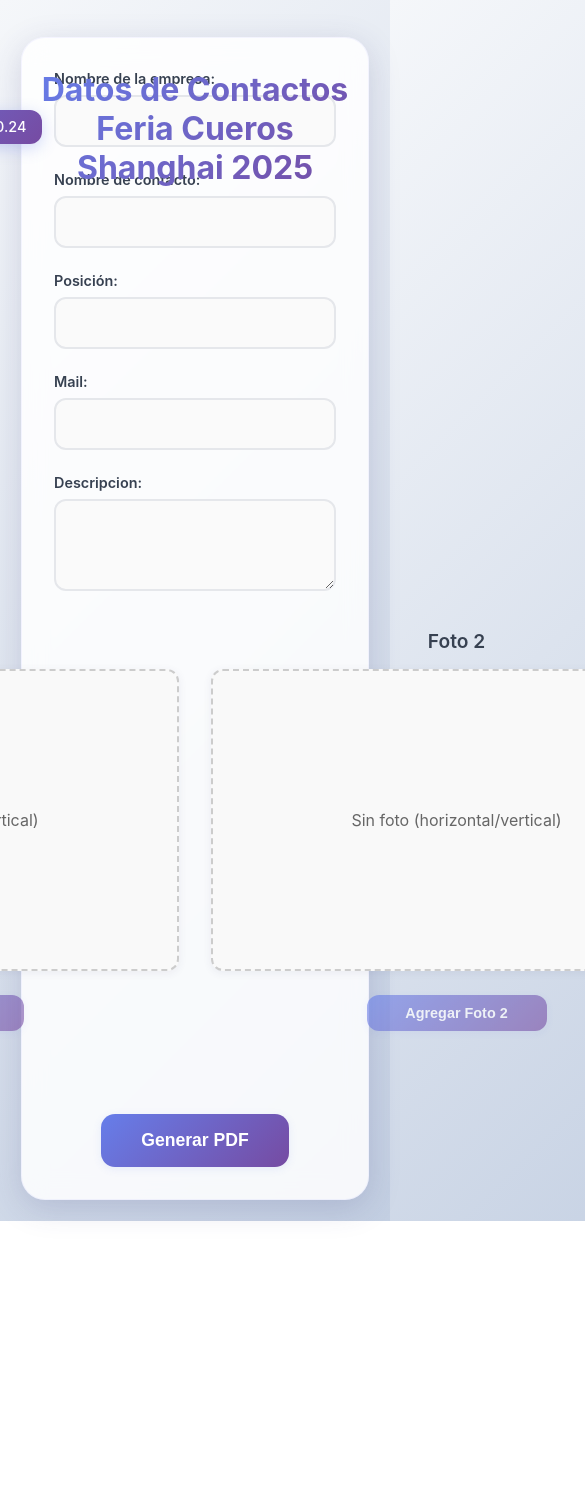
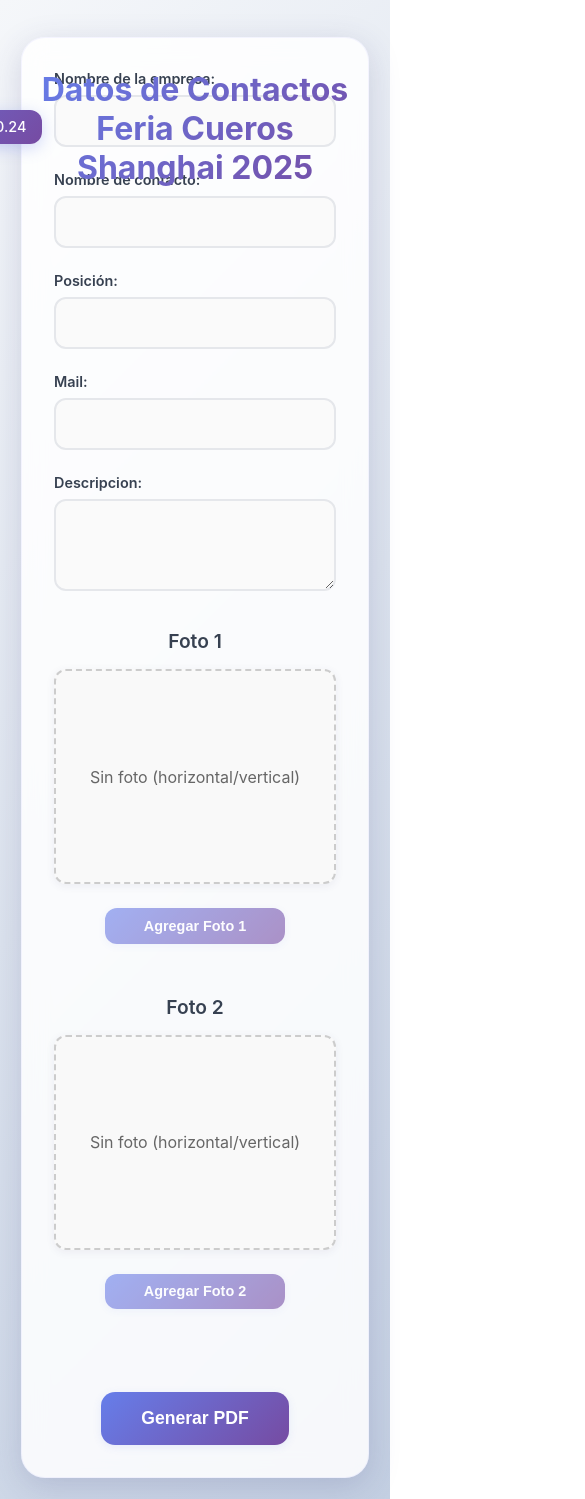
Before and after one commit to ClaudioVilas/Tarjetas-personales, a React (Vite) app in the folder front-cuaderno-feria/: page / in a window 390 px wide. Shown: the top 1499 px of the page, 585 px wide, since content can reach past the window. Before the commit the page ends 1221 px from the top, so only its background shows below. Built offline with nearby package versions, Linux system fonts and the light colour scheme; no server answers.

Commit message:
Fix: Contenedores de fotos ahora ocupan toda la anchura disponible
- Cambio justify-content de center a space-between
- photo-container ahora usa flex: 1 y max-width: 550px
- photo-display usa width: 100% con max-width: 491px
- Mejoras responsivas para móviles

```diff
--- a/front-cuaderno-feria/src/App.css
+++ b/front-cuaderno-feria/src/App.css
@@ -275,16 +275,19 @@
   flex-direction: row;
   gap: 2rem;
   margin-bottom: 2rem;
-  justify-content: center;
+  justify-content: space-between;
+  width: 100%;
 }
 
 .photo-container {
   text-align: center;
-  flex: 0 0 auto;
+  flex: 1;
+  max-width: 550px;
 }
 
 .photo-display {
-  width: 491px;
+  width: 100%;
+  max-width: 491px;
   height: 302px;
   border: 2px dashed #ccc;
   display: flex;
@@ -451,8 +454,16 @@
     padding: 0.6rem 1rem;
   }
   .additional-photos .photo-display {
-    width: 491px;
-    height: 302px;
+    width: 100%;
+    max-width: 350px;
+    height: 215px;
+  }
+  .additional-photos {
+    flex-direction: column;
+    gap: 1rem;
+  }
+  .photo-container {
+    max-width: none;
   }
 }
 
```
